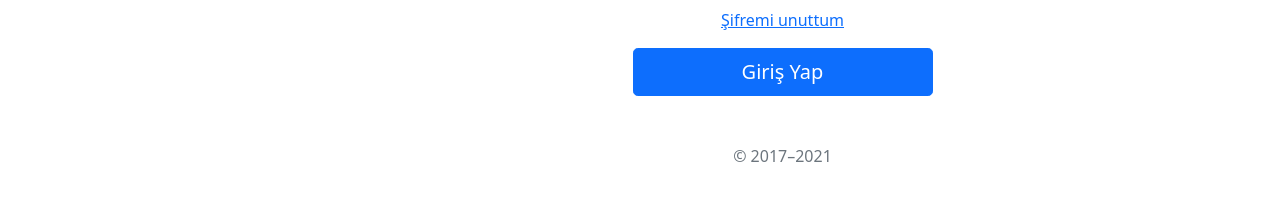
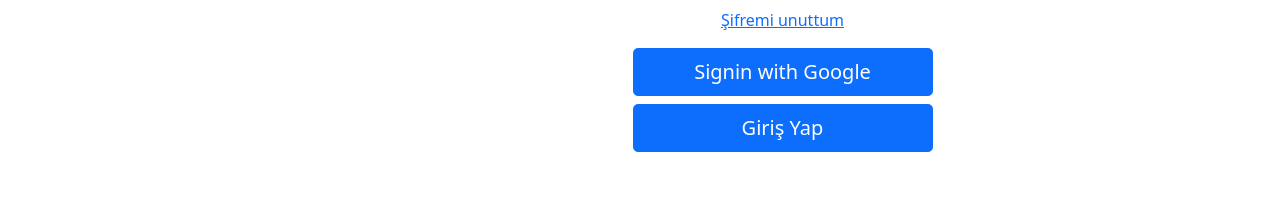
Before and after one commit to GorkemGenar/ReCapProject-Frontend, an Angular app: page /login in a window 1280 px wide. Shown: the part 308-510 px from the top of the page. Built offline with nearby package versions, Linux system fonts and the light colour scheme; no server answers.

Commit message:
angularx-social-login service'i eklendi

```diff
--- a/src/app/components/auth/login/login.component.html
+++ b/src/app/components/auth/login/login.component.html
@@ -15,7 +15,8 @@
                     <a href="" routerLink="/resetthepassword">Şifremi unuttum</a>
                 </label>
             </div>
-            <button class="w-100 btn btn-lg btn-primary" (click)="login()">Giriş Yap</button>
+            <button class="w-100 btn btn-lg btn-primary" type="button" (click)="loginByGoogle()" >Signin with Google</button>
+            <button class="w-100 btn btn-lg btn-primary mt-2" (click)="login()">Giriş Yap</button>
             <p class="mt-5 mb-3 text-muted">&copy; 2017–2021</p>
         </form>
     </main>
```
